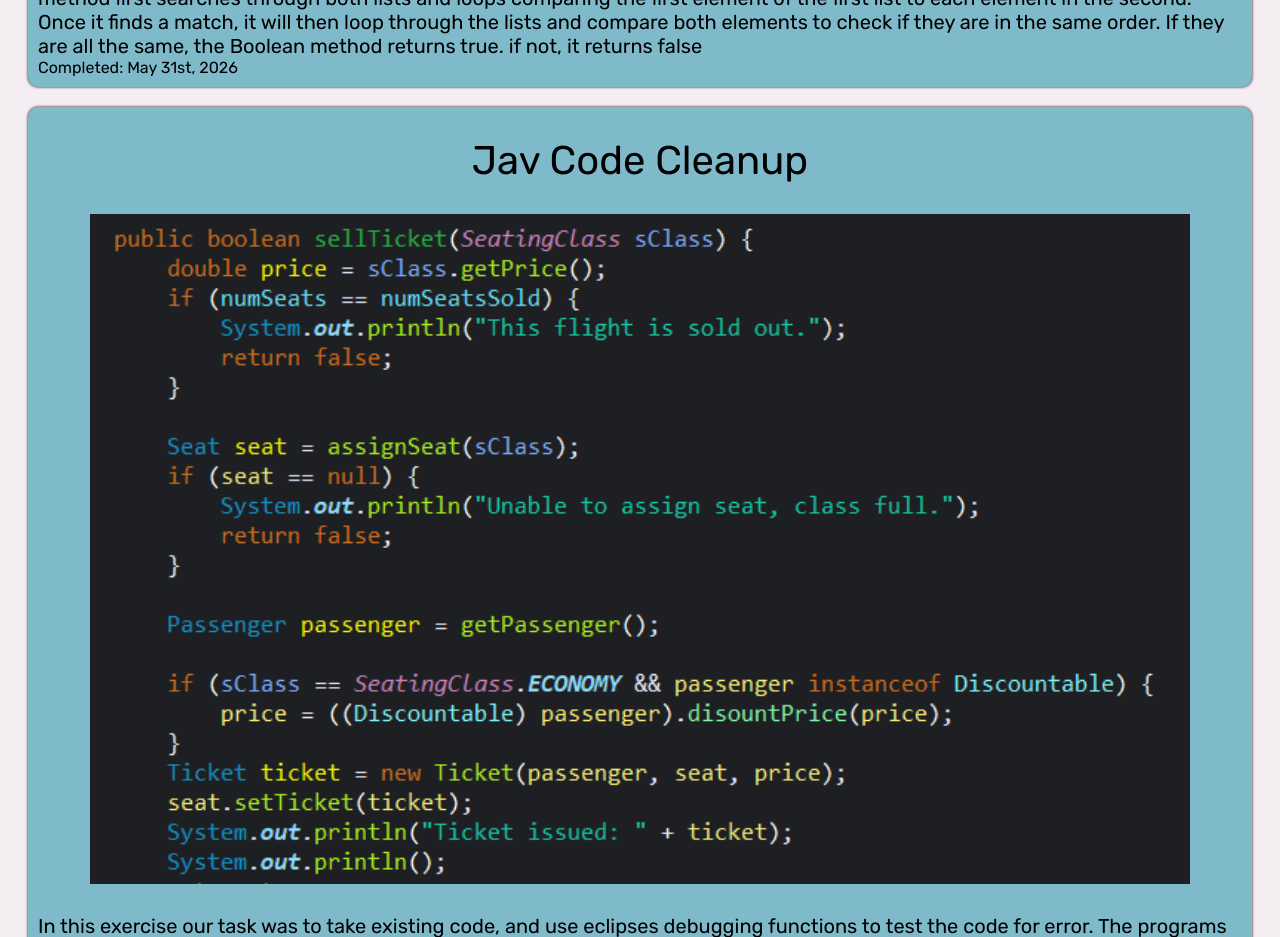
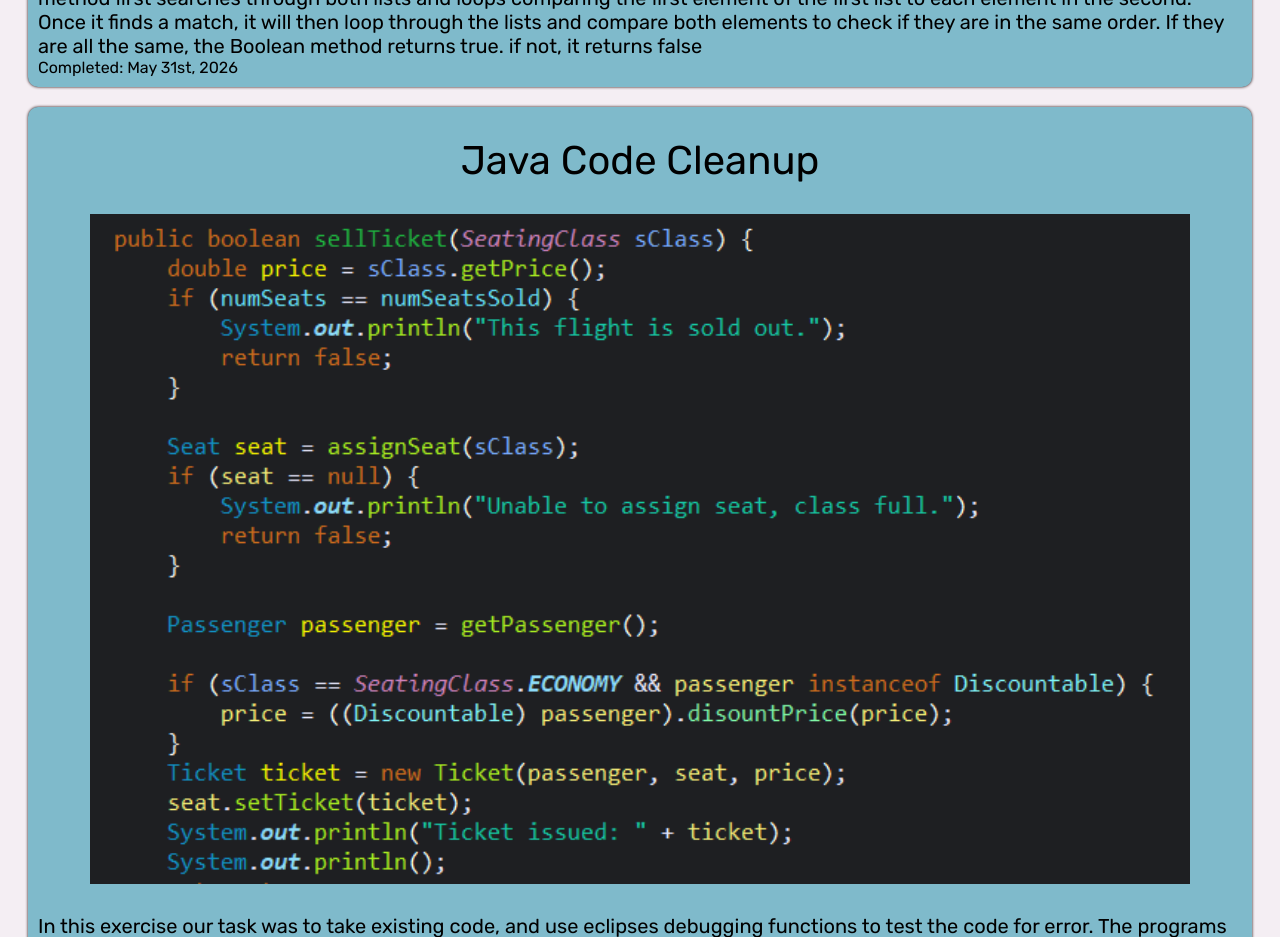
Before and after one commit to rsonas/Profile, a React (Vite) app: page /projects in a window 1280 px wide. Shown: the part 1180-2117 px from the top of the page. Built offline with nearby package versions, Linux system fonts and the light colour scheme.

Commit message:
Update Projects.jsx

```diff
--- a/src/pages/Projects.jsx
+++ b/src/pages/Projects.jsx
@@ -17,7 +17,7 @@ export default function Projects() {
             dateCompleted: "Completed: May 31st, 2026"
         },
         {
-            title: "Jav Code Cleanup",
+            title: "Java Code Cleanup",
             image: debugJava,
             description: "In this exercise our task was to take existing code, and use eclipses debugging functions to test the code for error. The programs purpose is to book flights for passengers. This program gives the option of business/economy, checking if they are a frequent flyer (no benefits in this version yet, will come in another update), and check to see if they are eligible for an employee discount. The program had many issues, mainly in the sellTIcket() function like not adding the discount correctly, repeating prompts multiple times in the same line, and not saving any inputted passenger information which allowed you to endlessly buy and never save seats. The method was tested and now runs as intended",
             dateCompleted: "Completed: June 5th, 2026"
```
